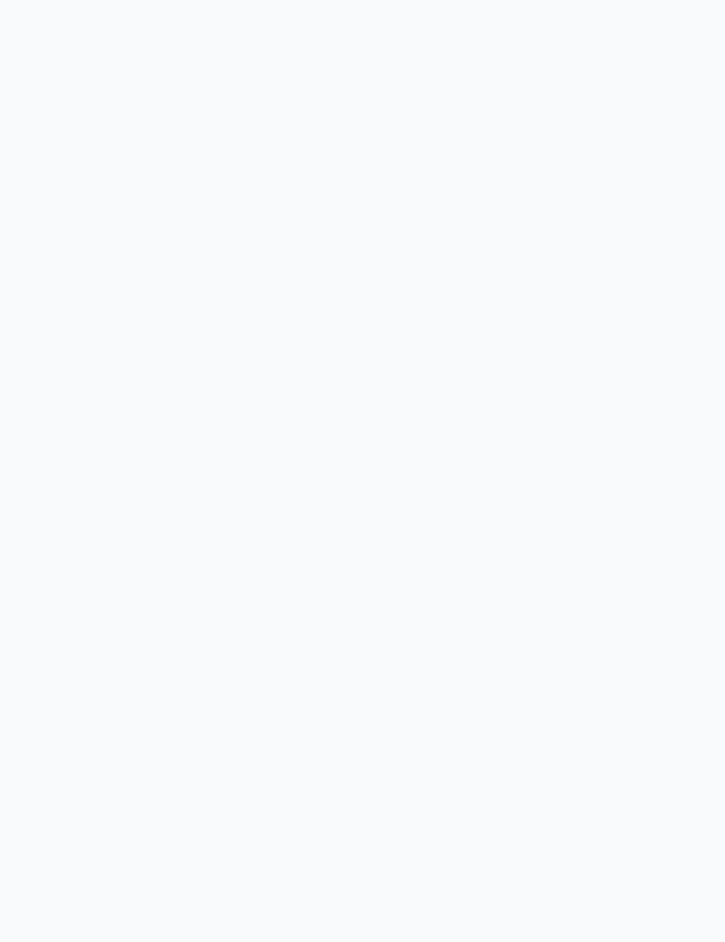
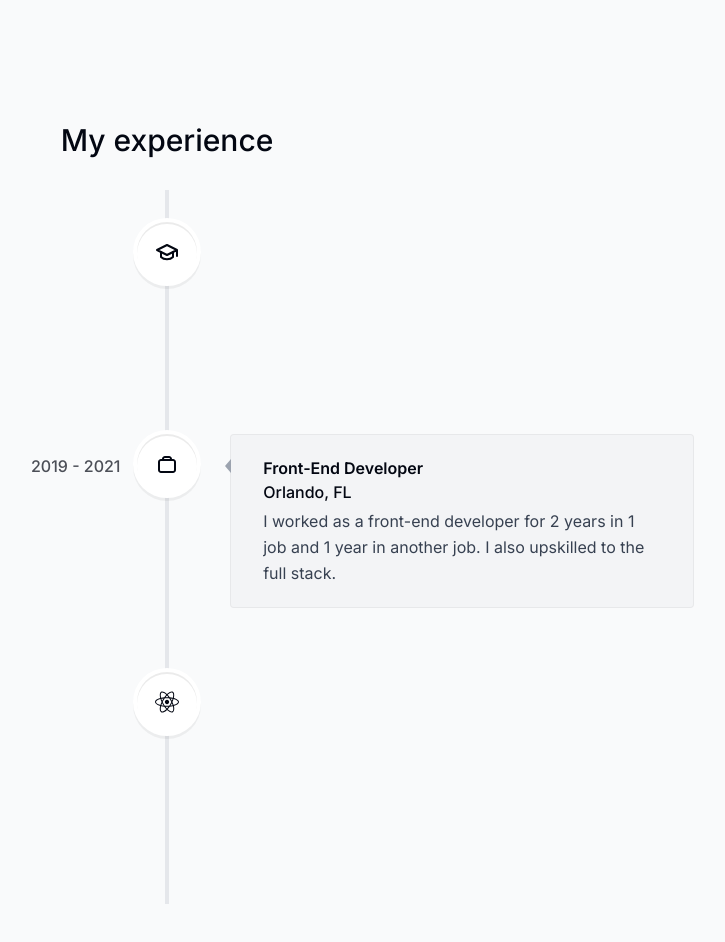
Before and after one commit to RenePung/portfolio-website-rene, a Next.js app: page / in a window 1280 px wide. Shown: the part 2840-3782 px from the top of the page, without its empty margins (473-1198 px from the left). Built offline with nearby package versions, Linux system fonts and the light colour scheme.

Commit message:
fixed bug verticaltimelineelement partically
vertical timeline bug not showing up - fixed, animations are not working ?

```diff
--- a/app/globals.css
+++ b/app/globals.css
@@ -1,3 +1,8 @@
 @tailwind base;
 @tailwind components;
 @tailwind utilities;
+
+
+html {
+    --line-color: #e5e7eb;
+}
--- a/app/page.tsx
+++ b/app/page.tsx
@@ -1,4 +1,5 @@
 import About from "@/components/about";
+import Experience from "@/components/experience";
 import Intro from "@/components/intro";
 import Projects from "@/components/projects";
 import SectionDivider from "@/components/section-divider";
@@ -14,5 +15,6 @@ export default function Home() {
     <About />
     <Projects />
     <Skills />
+    <Experience />
   </main>;
 }
--- a/components/experience.tsx
+++ b/components/experience.tsx
@@ -1,13 +1,52 @@
-import React from 'react';
-import SectionHeading from './section-heading';
-import { VerticalTimeline, VerticalTimelineElement }  from 'react-vertical-timeline-component';
-import 'react-vertical-timeline-component/style.min.css';
-//-------------imports---------------------------------------------------------
+"use client";
+
+import React from "react";
+import SectionHeading from "./section-heading";
+import {
+  VerticalTimeline,
+  VerticalTimelineElement,
+} from "react-vertical-timeline-component";
+import "react-vertical-timeline-component/style.min.css";
+import { experiencesData } from "@/lib/data";
+import { useSectionInView } from "@/lib/hooks";
+
 
 export default function Experience() {
+
   return (
     <section id="experience">
-        <SectionHeading>Experience</SectionHeading>
+      <SectionHeading>My experience</SectionHeading>
+      <VerticalTimeline lineColor=''>
+        {experiencesData.map((item, index) => (
+          <React.Fragment key={index}>
+            <VerticalTimelineElement
+              visible={true}
+              contentStyle={{
+                background: "#f3f4f6",
+                boxShadow: "none",
+                border: "1px solid rgba(0, 0, 0, 0.05)",
+                textAlign: "left",
+                padding: "1.3rem 2rem",
+              }}
+              contentArrowStyle={{
+                borderRight: "0.4rem solid #9ca3af",
+              }}
+              date={item.date}
+              icon={item.icon}
+              iconStyle={{
+                background: "white",
+                fontSize: "1.5rem",
+              }}
+            >
+              <h3 className="font-semibold capitalize">{item.title}</h3>
+              <p className="font-normal !mt-0">{item.location}</p>
+              <p className="!mt-1 !font-normal text-gray-700">
+                {item.description}
+              </p>
+            </VerticalTimelineElement>
+          </React.Fragment>
+        ))}
+      </VerticalTimeline>
     </section>
-  )
+  );
 }
```
